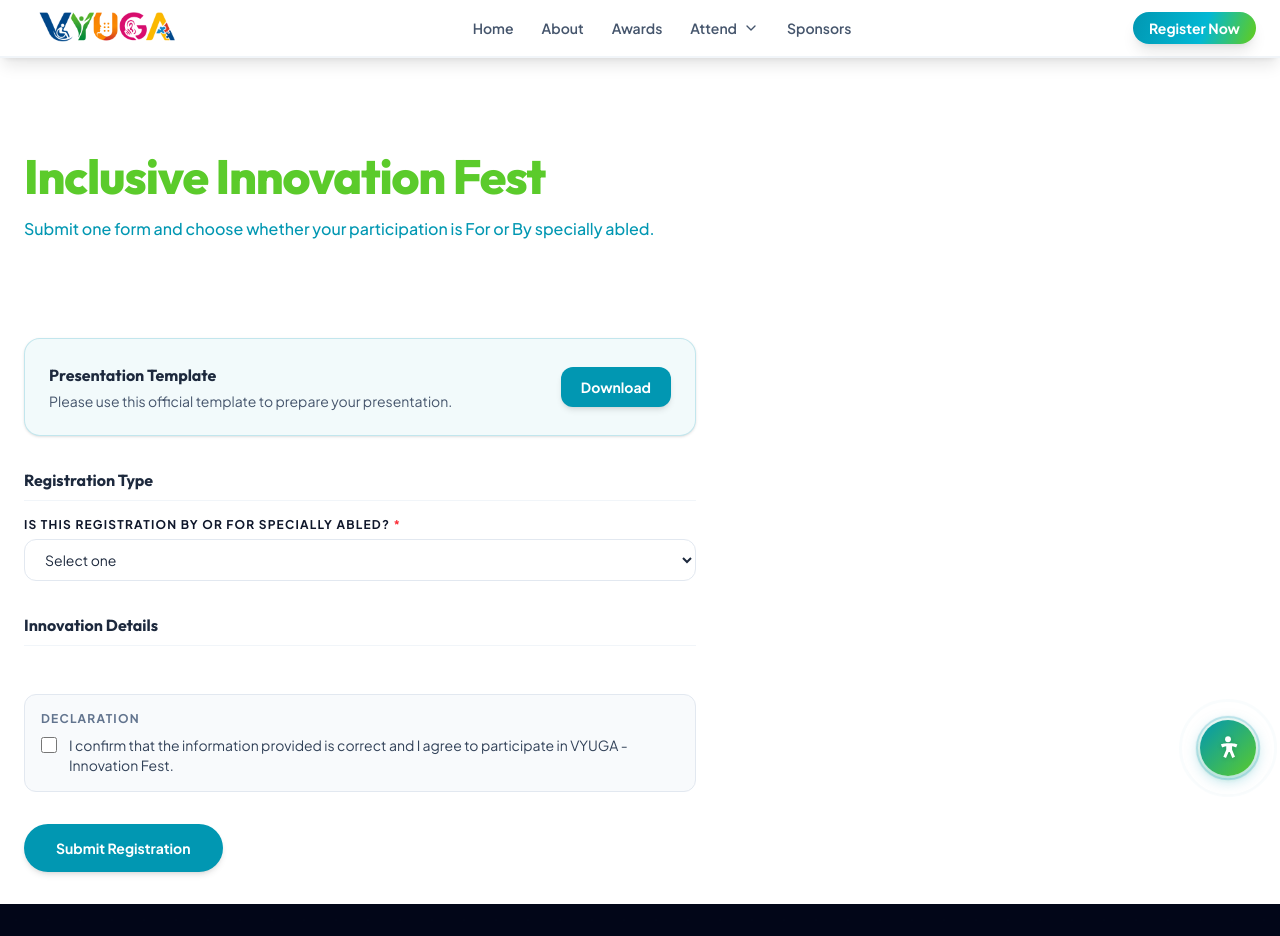
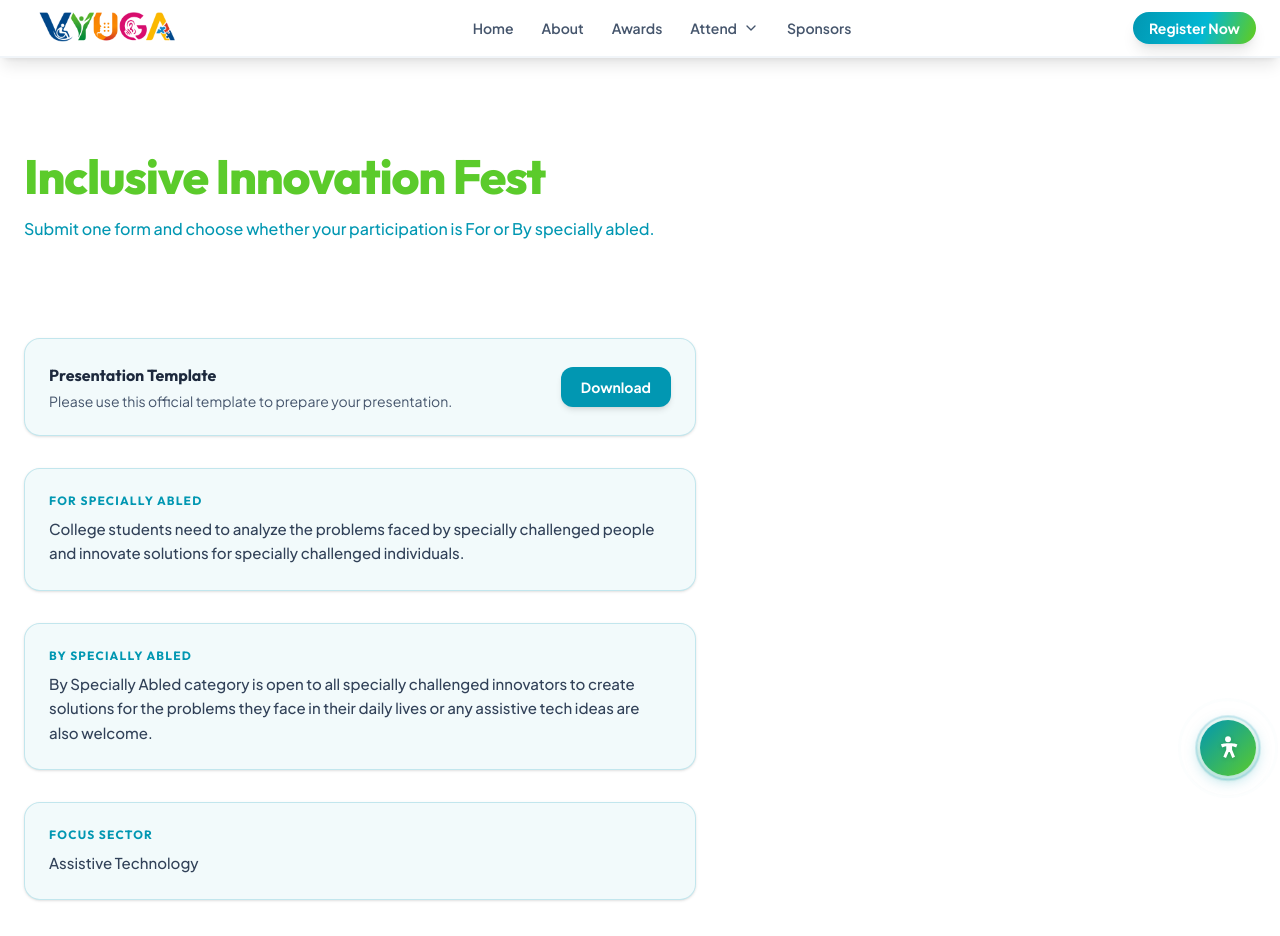
Before and after one commit to Mithunp123/Vyuga, a React (Vite) app in the folder frontend/: page /register/innovation in a window 1280 px wide. Shown: the top 936 px of the page. Built offline with nearby package versions, Linux system fonts and the light colour scheme; a web font is replaced by a local one.

Commit message:
content on for reg

```diff
--- a/frontend/src/pages/AttendRegister.jsx
+++ b/frontend/src/pages/AttendRegister.jsx
@@ -15,11 +15,18 @@ const EVENT_DATA = [
     id: "innovation",
     title: "Inclusive Innovation Fest",
     accent: "For Specially Abled / By Specially Abled",
-    description: "Participants choose whether their submission is for specially abled or by specially abled and continue with relevant fields. College teams and individuals develop innovative solutions to improve accessibility.",
+    description: "A platform where college teams and specially challenged innovators come together to create impactful solutions for accessibility and inclusion.",
     image: thinkImage,
     details: [
+      {
+        label: 'For Specially Abled',
+        value: ['College students need to analyze the problems faced by specially challenged people and innovate solutions for specially challenged individuals.']
+      },
+      {
+        label: 'By Specially Abled',
+        value: ['Open to all specially challenged innovators to create solutions for the problems they face in their daily lives or any assistive tech ideas are also welcome.']
+      },
       { label: 'Focus Sector', value: ['Assistive Technology'] },
-
     ],
     timeline: [
       { label: "Application Open", date: "25/04/2026" },
@@ -33,6 +40,7 @@ const EVENT_DATA = [
       { link: '/register/innovation-pwd', label: 'Specially Abled', id: 'innovation-pwd' }
     ]
   },
+
   {
     id: "talent",
     title: "Special Talent Hunt",
@@ -263,7 +271,7 @@ export default function AttendRegister() {
                 </div>
               </div>
 
-              <p className="text-slate-600 text-base leading-relaxed mb-6 max-w-3xl">{event.description}</p>
+              <p className="text-slate-600 text-base leading-relaxed mb-6 max-w-3xl text-justify">{event.description}</p>
 
               {/* ── Main Content Grid ── */}
               {isShortFilm ? (
@@ -289,7 +297,7 @@ export default function AttendRegister() {
                             {sec.value.map((val, vIdx) => (
                               <li key={vIdx} className="flex gap-2 text-xs text-slate-600 leading-snug">
                                 <span className={`mt-1 w-1 h-1 rounded-full ${sc.dot} shrink-0`} />
-                                <span>{val}</span>
+                                <span className="text-justify">{val}</span>
                               </li>
                             ))}
                           </ul>
@@ -351,7 +359,7 @@ export default function AttendRegister() {
                               {sec.value.map((val, vIdx) => (
                                 <li key={vIdx} className="flex gap-2 text-sm text-slate-600">
                                   <span className="mt-1.5 w-1.5 h-1.5 rounded-full bg-[#5BCB2B] shrink-0" />
-                                  <span>{val}</span>
+                                  <span className="text-justify">{val}</span>
                                 </li>
                               ))}
                             </ul>
--- a/frontend/src/pages/InnovationUnifiedForm.jsx
+++ b/frontend/src/pages/InnovationUnifiedForm.jsx
@@ -436,7 +436,37 @@ export default function InnovationUnifiedForm() {
           <div className="rounded-xl border border-red-200 bg-red-50 px-4 py-3 text-sm text-red-700">{error}</div>
         )}
 
+        {/* Category & Focus Sector info — unified route only */}
+        {!location.pathname.includes('innovation-college') && !location.pathname.includes('innovation-pwd') && (
+          <>
+            {/* For Specially Abled card */}
+            <div className="rounded-2xl border border-[#0197B2]/20 bg-[#0197B2]/5 p-6 shadow-sm">
+              <h3 className="mb-2 font-display text-xs font-bold uppercase tracking-widest text-[#0197B2]">For Specially Abled</h3>
+              <p className="text-[15px] font-medium text-slate-700 leading-relaxed">
+                College students need to analyze the problems faced by specially challenged people and innovate solutions for specially challenged individuals.
+              </p>
+            </div>
+
+            {/* By Specially Abled card */}
+            <div className="rounded-2xl border border-[#0197B2]/20 bg-[#0197B2]/5 p-6 shadow-sm">
+              <h3 className="mb-2 font-display text-xs font-bold uppercase tracking-widest text-[#0197B2]">By Specially Abled</h3>
+              <p className="text-[15px] font-medium text-slate-700 leading-relaxed">
+                By Specially Abled category is open to all specially challenged innovators to create solutions for the problems they face in their daily lives or any assistive tech ideas are also welcome.
+              </p>
+            </div>
+
+            {/* Focus Sector card */}
+            <div className="rounded-2xl border border-[#0197B2]/20 bg-[#0197B2]/5 p-6 shadow-sm">
+              <h3 className="mb-2 font-display text-xs font-bold uppercase tracking-widest text-[#0197B2]">Focus Sector</h3>
+              <p className="text-[15px] font-medium text-slate-700 leading-relaxed">
+                Assistive Technology
+              </p>
+            </div>
+          </>
+        )}
+
         {/* Only show Registration Type selector for the unified route */}
+
         {!location.pathname.includes('innovation-college') && !location.pathname.includes('innovation-pwd') && (
           <Section title="Registration Type">
             <div className="sm:col-span-2">
```
